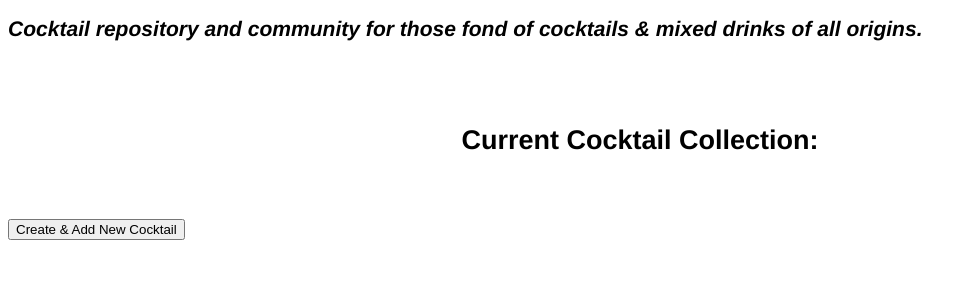
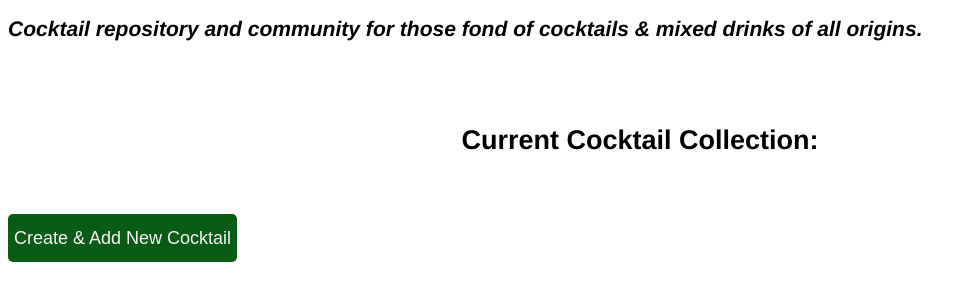
Before and after one commit to VirgilCantu/shakennotstirred-js-frontend, a plain HTML site: page index.html in a window 1280 px wide. Shown: the part 95-396 px from the top of the page, without its empty margins (0-976 px from the left). Drawn offline with Linux system fonts and the light colour scheme; no server answers.

Commit message:
added new style rule for button elements in style.css

```diff
--- a/styles/style.css
+++ b/styles/style.css
@@ -4,11 +4,10 @@
   height: 205px;
   border-radius: 50%;
   object-fit: cover;
-  margin-left: auto;
-  margin-right: auto;
   border-style: solid;
   border-width: medium;
   border-color: #0a5c15;
+  justify-self: center;
 }
 
 .card {
@@ -31,3 +30,15 @@ body {
 .heading {
   text-align: center;
 }
+
+button {
+  position: relative;
+  background-color: #0a5c15;
+  border: none;
+  border-radius: 5px;
+  height: 3rem;
+  width: max-content;
+  color: whitesmoke;
+  font-size: 18px;
+  justify-self: center;
+}
```
